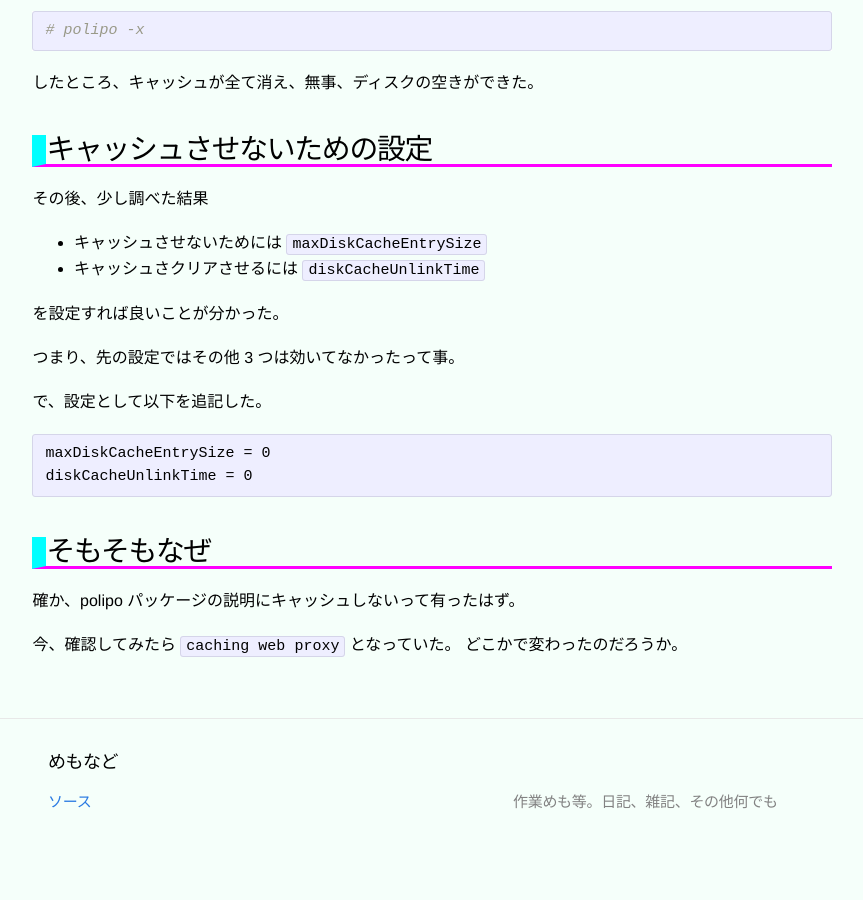
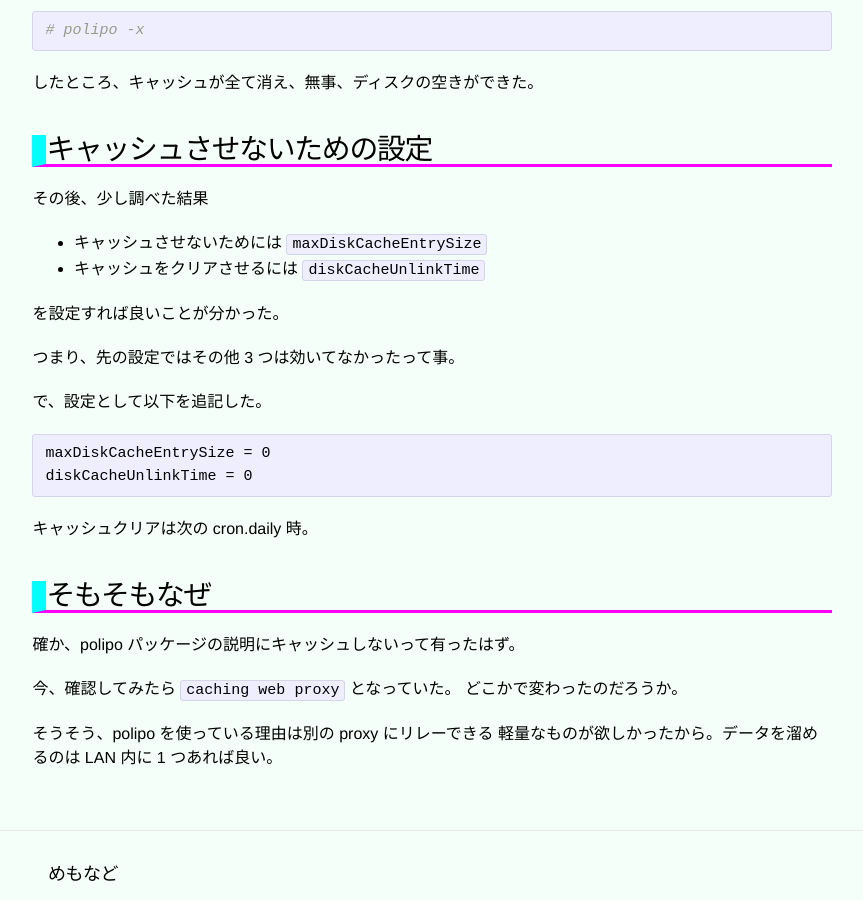
Before and after one commit to tayu/pages, a Jekyll site: the page built from main/_posts/2016-05-19-polipo-config.md, in a window 1280 px wide and 900 px high, scrolled down 1355 px. Shown: the whole window, without its empty margins (192-1055 px from the left). Built offline with Jekyll 4.4.1, drawn with Linux system fonts in a browser that asks for light colours; before the commit the page ends 2214 px from its top, so only the background shows below that.

Commit message:
2016-05-21

````diff
--- a/main/_posts/2016-05-19-polipo-config.md
+++ b/main/_posts/2016-05-19-polipo-config.md
@@ -66,7 +66,7 @@ diskCacheWriteoutOnClose = 0
 その後、少し調べた結果
 
 - キャッシュさせないためには `maxDiskCacheEntrySize`
-- キャッシュさクリアさせるには `diskCacheUnlinkTime`
+- キャッシュをクリアさせるには `diskCacheUnlinkTime`
 
 を設定すれば良いことが分かった。
 
@@ -78,9 +78,14 @@ diskCacheWriteoutOnClose = 0
 maxDiskCacheEntrySize = 0
 diskCacheUnlinkTime = 0
 ```
+キャッシュクリアは次の cron.daily 時。
+
 
 # そもそもなぜ
 確か、polipo パッケージの説明にキャッシュしないって有ったはず。
 
 今、確認してみたら `caching web proxy` となっていた。
 どこかで変わったのだろうか。
+
+そうそう、polipo を使っている理由は別の proxy にリレーできる
+軽量なものが欲しかったから。データを溜めるのは LAN 内に 1 つあれば良い。
--- a/main/lang/feed.xml
+++ b/main/lang/feed.xml
@@ -5,8 +5,8 @@
     <description>プログラミング言語の超入門。または自分の学習の足跡として</description>
     <link>./</link>
     <atom:link href="./feed.xml" rel="self" type="application/rss+xml" />
-    <pubDate>Thu, 19 May 2016 00:41:28 +0900</pubDate>
-    <lastBuildDate>Thu, 19 May 2016 00:41:28 +0900</lastBuildDate>
+    <pubDate>Sat, 21 May 2016 00:30:39 +0900</pubDate>
+    <lastBuildDate>Sat, 21 May 2016 00:30:39 +0900</lastBuildDate>
     <generator>Jekyll v2.2.0</generator>
 
       <item>
````
